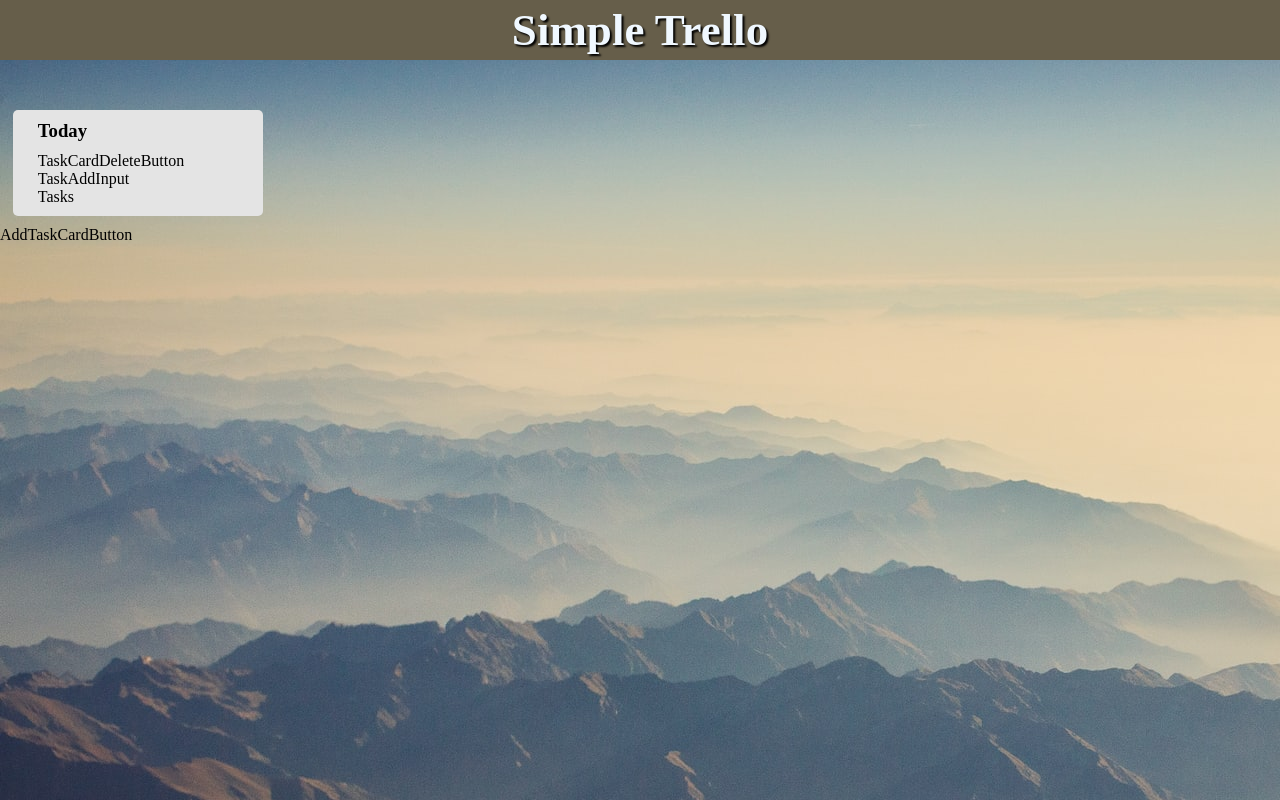
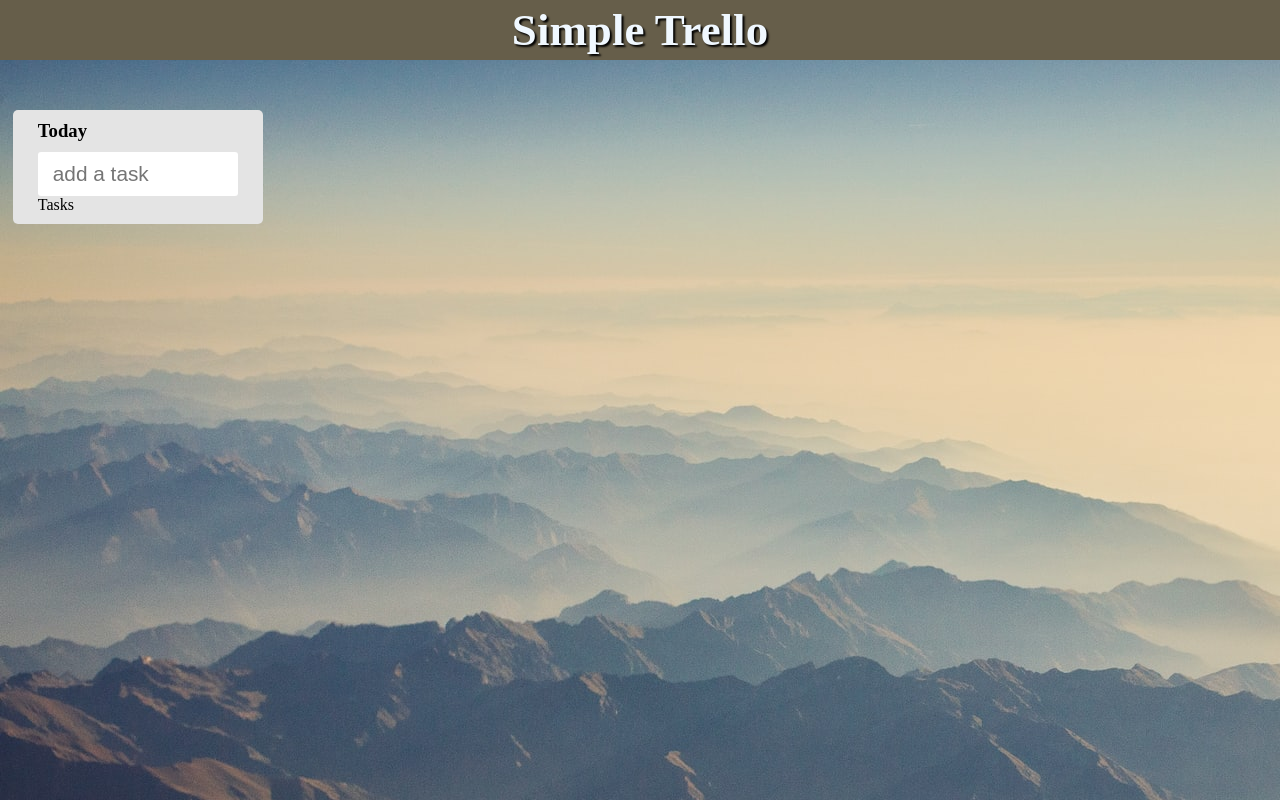
Before and after one commit to JunSasaki0077/trello-clone, a React (Create React App) app: page / in a window 1280 px wide. Built offline with nearby package versions, Linux system fonts and the light colour scheme.

Commit message:
TaskAddInputコンポーネント作成

```diff
--- a/src/components/task/button/AddTaskCardButton.jsx
+++ b/src/components/task/button/AddTaskCardButton.jsx
@@ -1,5 +1,5 @@
 import React from "react";
 
 export const AddTaskCardButton = () => {
-  return <div>AddTaskCardButton</div>;
+  return <div></div>;
 };
--- a/src/components/task/button/TaskCardDeleteButton.jsx
+++ b/src/components/task/button/TaskCardDeleteButton.jsx
@@ -1,7 +1,5 @@
-import React from 'react'
+import React from "react";
 
 export const TaskCardDeleteButton = () => {
-  return (
-    <div>TaskCardDeleteButton</div>
-  )
-}
+  return <div></div>;
+};
--- a/src/components/task/input/TaskAddInput.jsx
+++ b/src/components/task/input/TaskAddInput.jsx
@@ -1,5 +1,15 @@
 import React from "react";
 
 export const TaskAddInput = () => {
-  return <div>TaskAddInput</div>;
+  const handleSubmit = (e) => {
+    e.preventDefault();
+    console.log(e);
+  };
+  return (
+    <div>
+      <form onSubmit={handleSubmit}>
+        <input type="text" placeholder="add a task" className="taskAddInput" />
+      </form>
+    </div>
+  );
 };
--- a/src/index.css
+++ b/src/index.css
@@ -46,3 +46,12 @@ header {
   border: none;
   outline: none;
 }
+
+.taskAddInput {
+  width: 100%;
+  font-size: 1.3rem;
+  padding: 10px 15px;
+  border-radius: 3px;
+  border: none;
+  outline: none;
+}
```
